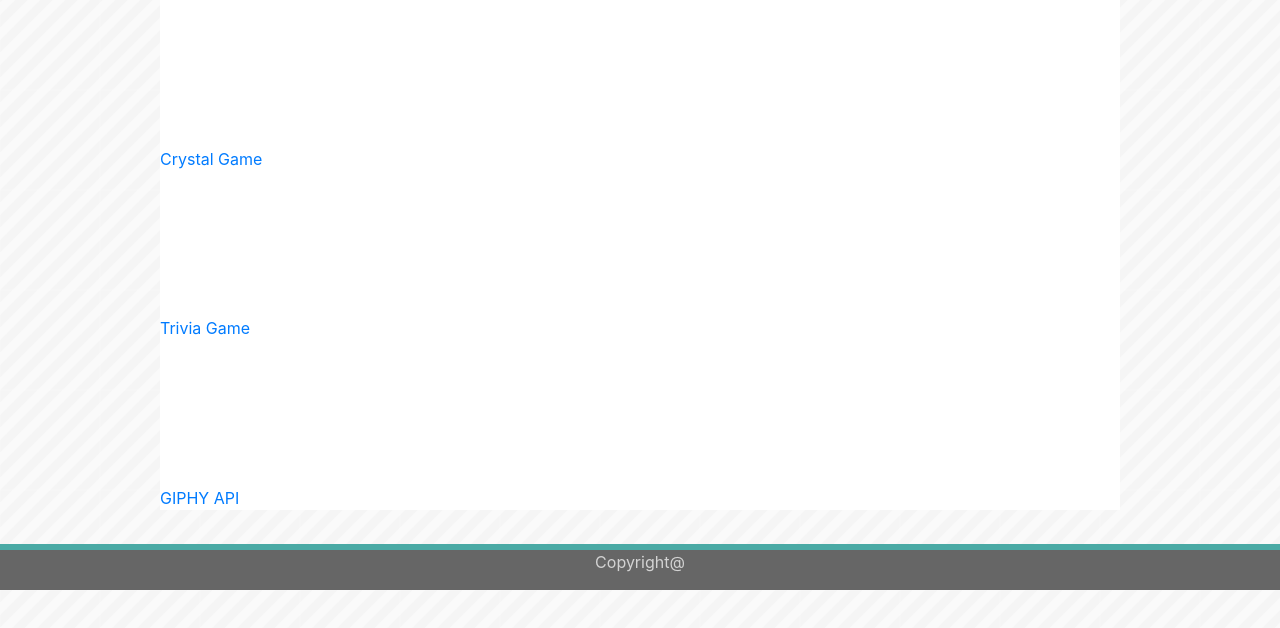
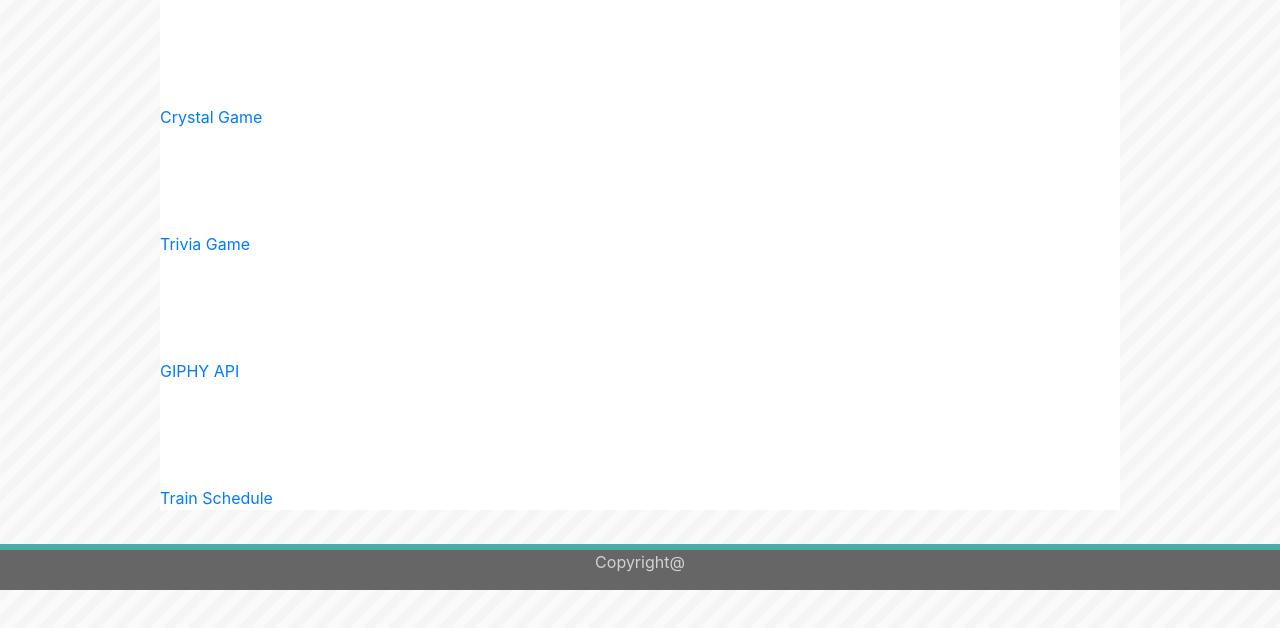
Before and after one commit to los4673/responsive-portfolio, a plain HTML site: page index.html in a window 1280 px wide. Shown: the part 210-838 px from the top of the page. Drawn offline with nearby package versions, Linux system fonts and the light colour scheme; files whose address does not match are found by name.

Commit message:
updating with new project

```diff
--- a/index.html
+++ b/index.html
@@ -25,6 +25,8 @@
                  <a href="https://los4673.github.io/unit-4-game/" target="_blank">Crystal Game</a>
                  <a href="https://los4673.github.io/TriviaGame/" target="_blank">Trivia Game</a>
                  <a href=" https://los4673.github.io/giphyAPI/" target="_blank">GIPHY API</a>
+                 <a href="https://los4673.github.io/trainSchedule/" target="_blank">Train Schedule</a>
+
 
 
 
```
